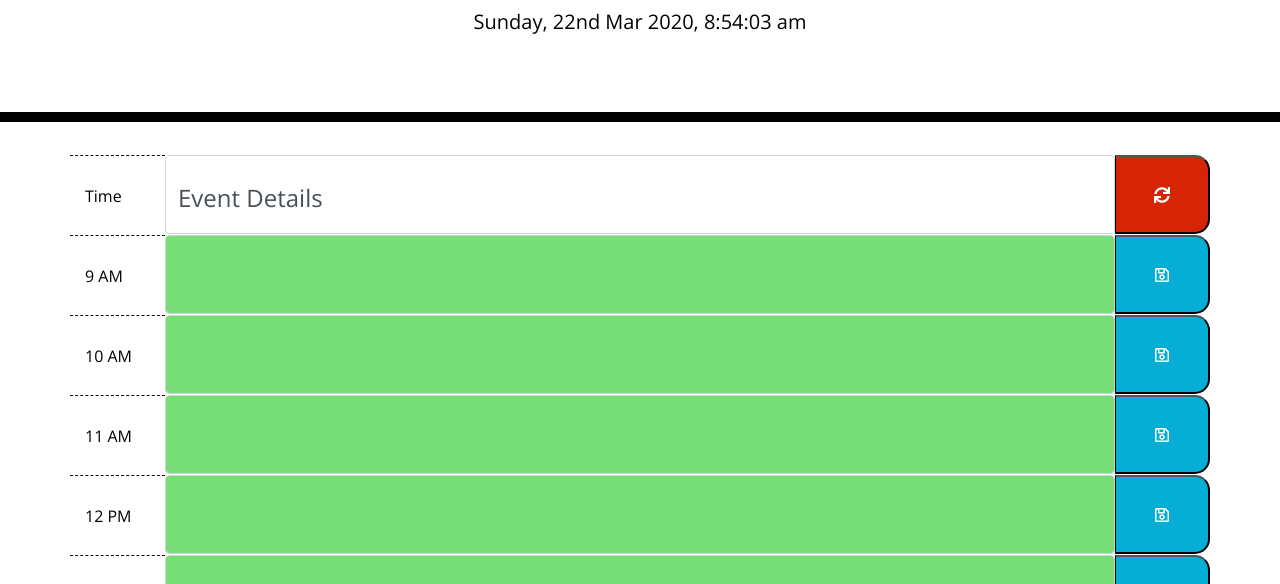
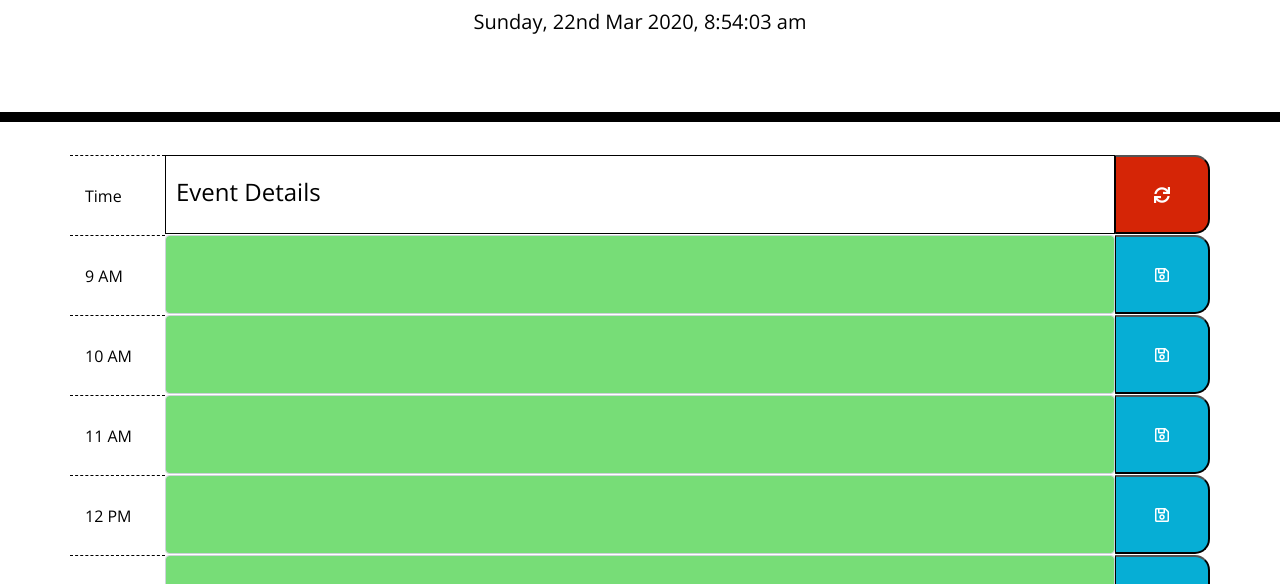
Before and after one commit to a1718367/day_planner, a plain HTML site: page index.html in a window 1280 px wide. Shown: the part 182-766 px from the top of the page. Drawn offline with nearby package versions, Linux system fonts and the light colour scheme.

Commit message:
fix title

```diff
--- a/index.html
+++ b/index.html
@@ -33,7 +33,7 @@
 
       <div class="row">
         <div class="col-2 col-lg-1 hour">Time</div>
-        <textarea class="col-8 col-lg-10 form-control description" rows="1" style="font-size: x-large;padding-top: 1em;">Event Details</textarea>
+        <div class="col-8 col-lg-10 description title" rows="1" style="font-size: x-large;padding-top: 1em; border: 1px solid black;">Event Details</div>
         <button class="col-2 col-lg-1 refreshBtn"><i class="fas fa-sync"></i></button>
 
       </div>
--- a/script.js
+++ b/script.js
@@ -16,7 +16,6 @@ if(usersch==null){usersch=schedule}
 
 
 $(document).ready(function(){
-
 
     var cday = moment().format('dddd, Do MMM YYYY, h:mm:ss a');
     $('#currentDay').text(cday);
--- a/style.css
+++ b/style.css
@@ -4,7 +4,7 @@ body {
   line-height: 1;
 }
 
-textarea{
+textarea, .title{
   background: transparent;
   border: none;
   resize: none;
```
